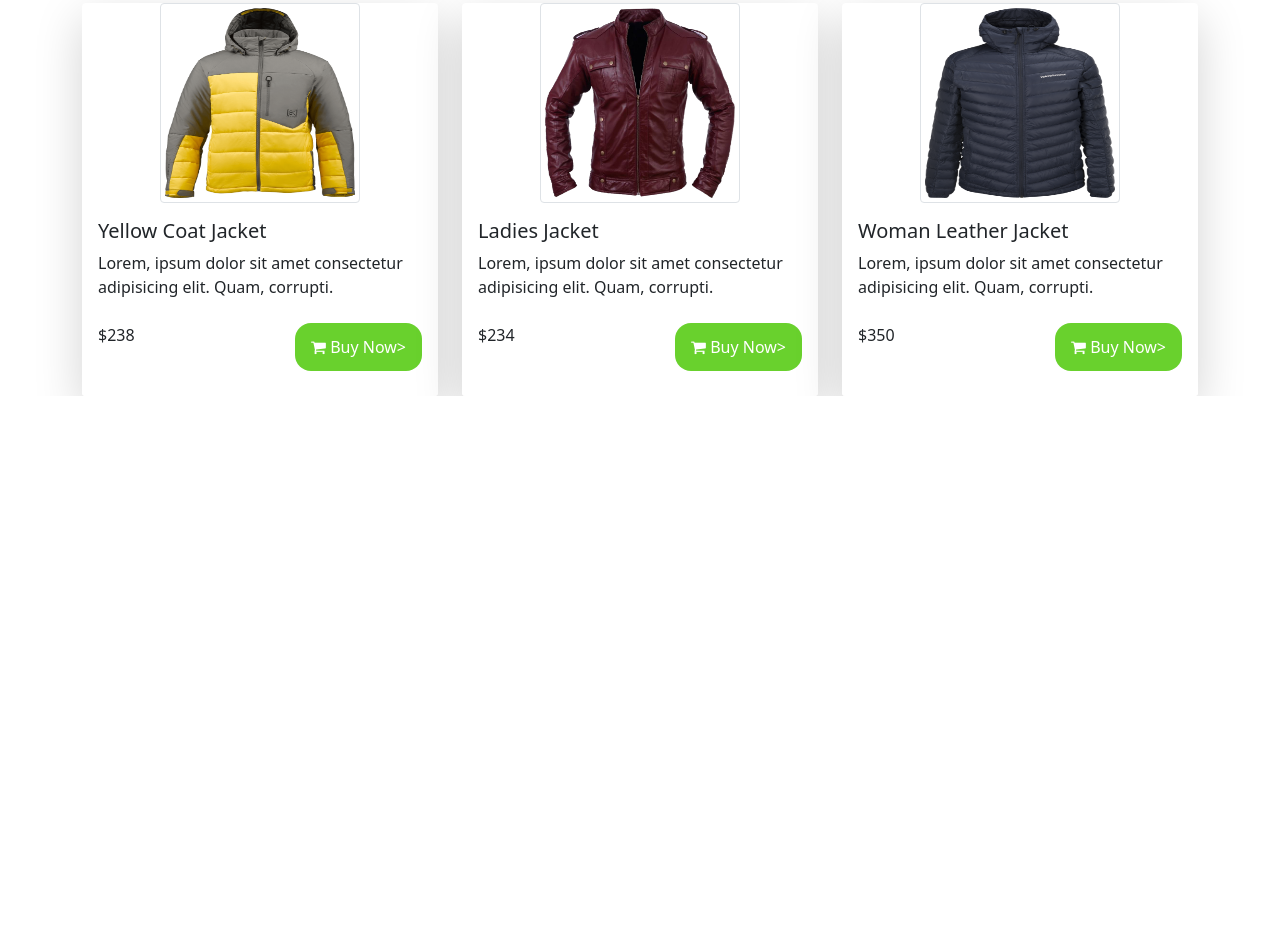
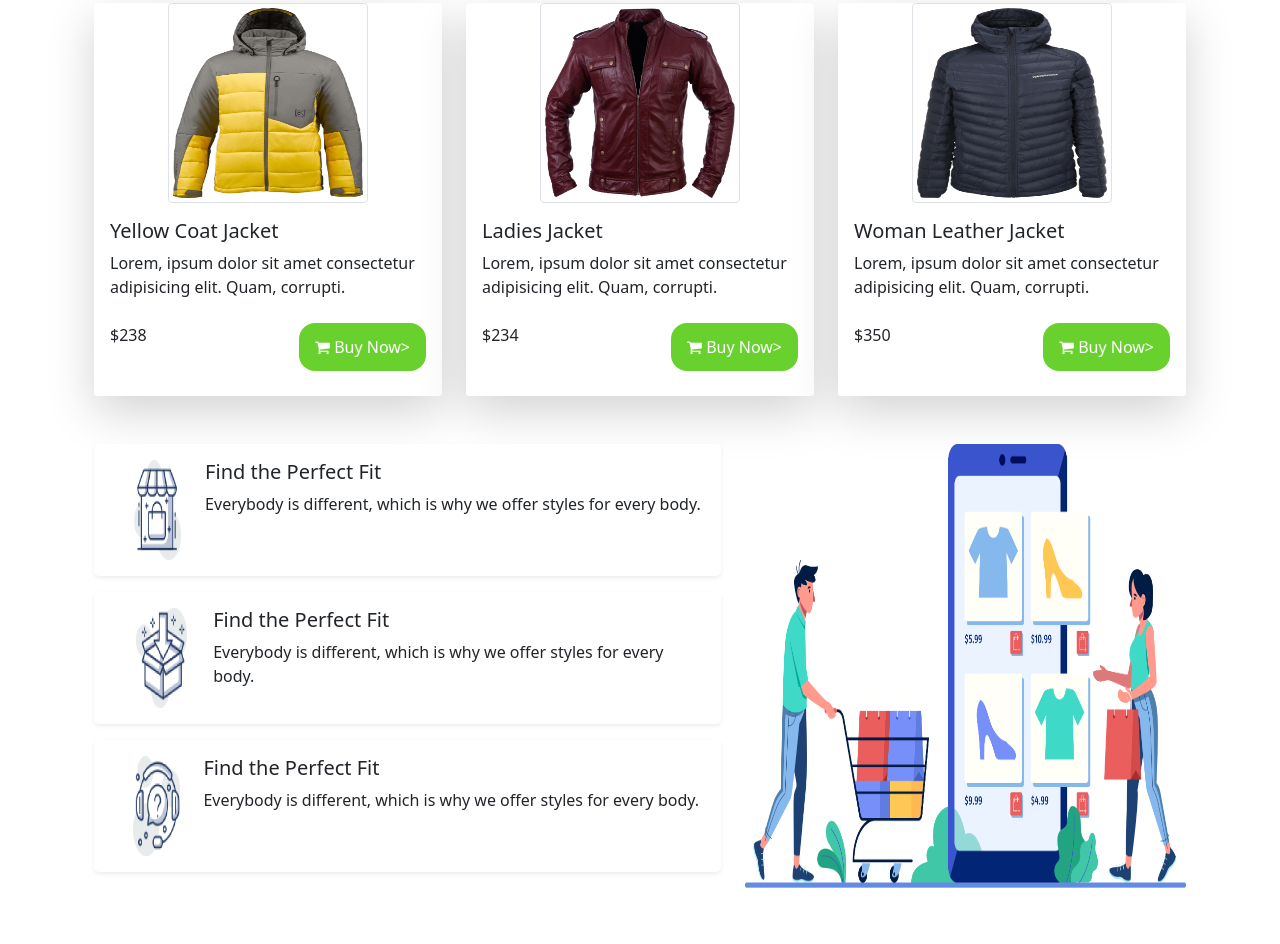
Before and after one commit to udaymondal/Assignment2-PenguineFashion, a plain HTML site: page index.html in a window 1280 px wide. Shown: the part 1283-2227 px from the top of the page. Before the commit the page ends 1679 px from the top, so only its background shows below. Drawn offline with nearby package versions, Linux system fonts and the light colour scheme.

Commit message:
diffPart Done

```diff
--- a/index.html
+++ b/index.html
@@ -18,7 +18,7 @@
   </head>
   <body>
 
-    <header class="container backpic">
+    <header class="container backpic mb-1">
         <nav class="navbar navbar-expand-lg navbar-light ">
             <div class="container-fluid">
               <a class="navbar-brand" href="#"><img class="img-fluid" src="./Resources/Logo, Icon/Group 33072.png" alt=""></a>
@@ -47,12 +47,12 @@
                 </div>
                 <div class="col-md-5">
                     <img src="./Resources/Image/Group 33102.png" class="d-block w-100" alt="...">
-                  </div>
+                </div>
           </section>
     </header>
 
     <main class="container container2">
-        <section class="mt-5">
+        <section class="mt-5 container">
             <h3>WOMAN JACKET</h3>
             <div class="row row-cols-1 row-cols-md-3 g-4 mt-3">
               <div class="col">
@@ -97,7 +97,7 @@
                   </div>
           </section>
 
-          <section class="mt-5">
+          <section class="mt-5 container mb-3">
             <h3>MAN JACKET</h3>
             <div class="row row-cols-1 row-cols-md-3 g-4 mt-3">
               <div class="col">
@@ -141,6 +141,53 @@
                     </div>
                   </div>
           </section>
+
+
+          <section class="difficult-section mt-5 container">
+              <div class=" row d-flex">
+                <div class=" col-md-7 diff-card">
+                  <div class="card-body card text-dark mb-3 bg-white border-0 shadow-sm rounded-3" >
+                    <div class="d-flex">
+                      <div>
+                        <img class="w-50" src="./Resources/Logo, Icon/image 12.png" alt="">
+                      </div>
+                      <div>
+                        <h5 class="card-title h1-title2">Find the Perfect Fit</h5>
+                      <p class="card-text">Everybody is different, which is why we
+                        offer styles for every body.</p>
+                      </div>
+                    </div>
+                  </div>
+                  <div class="card-body card text-dark mb-3 bg-white border-0 shadow-sm rounded-3" >
+                    <div class="d-flex">
+                      <div>
+                        <img class="w-50" src="./Resources/Logo, Icon/image 13.png" alt="">
+                      </div>
+                      <div>
+                        <h5 class="card-title h1-title2">Find the Perfect Fit</h5>
+                      <p class="card-text">Everybody is different, which is why we
+                        offer styles for every body.</p>
+                      </div>
+                    </div>
+                  </div>
+                  <div class="card-body card text-dark mb-3 bg-white border-0 shadow-sm rounded-3" >
+                    <div class="d-flex">
+                      <div>
+                        <img class="w-50" src="./Resources/Logo, Icon/image 14.png" alt="">
+                      </div>
+                      <div>
+                        <h5 class="card-title h1-title2">Find the Perfect Fit</h5>
+                      <p class="card-text">Everybody is different, which is why we
+                        offer styles for every body.</p>
+                      </div>
+                    </div>
+                  </div>
+                </div>
+                <div class="col-md-5" >
+                    <img class="d-block w-100 h-100" src="./Resources/Logo, Icon/XMLID 1.png" alt="">
+                </div>
+            </div>
+          </section>
     </main>
 
     <script src="https://cdn.jsdelivr.net/npm/bootstrap@5.0.0-beta1/dist/js/bootstrap.bundle.min.js" integrity="sha384-ygbV9kiqUc6oa4msXn9868pTtWMgiQaeYH7/t7LECLbyPA2x65Kgf80OJFdroafW" crossorigin="anonymous"></script>
--- a/style.css
+++ b/style.css
@@ -23,8 +23,20 @@
 .container2 img{
     height: 200px;
     width: 200px;
+    display: block;
+    margin-left: auto;
+    margin-right: auto;
+}
 
-    display: block;
-  margin-left: auto;
-  margin-right: auto;
+.section-height{
+    height: 500px;
 }
+
+.diff-card img{
+    height: 100px;
+    width: 100px;
+}
+
+.difficult-section{
+    height: 500px;
+}
```
